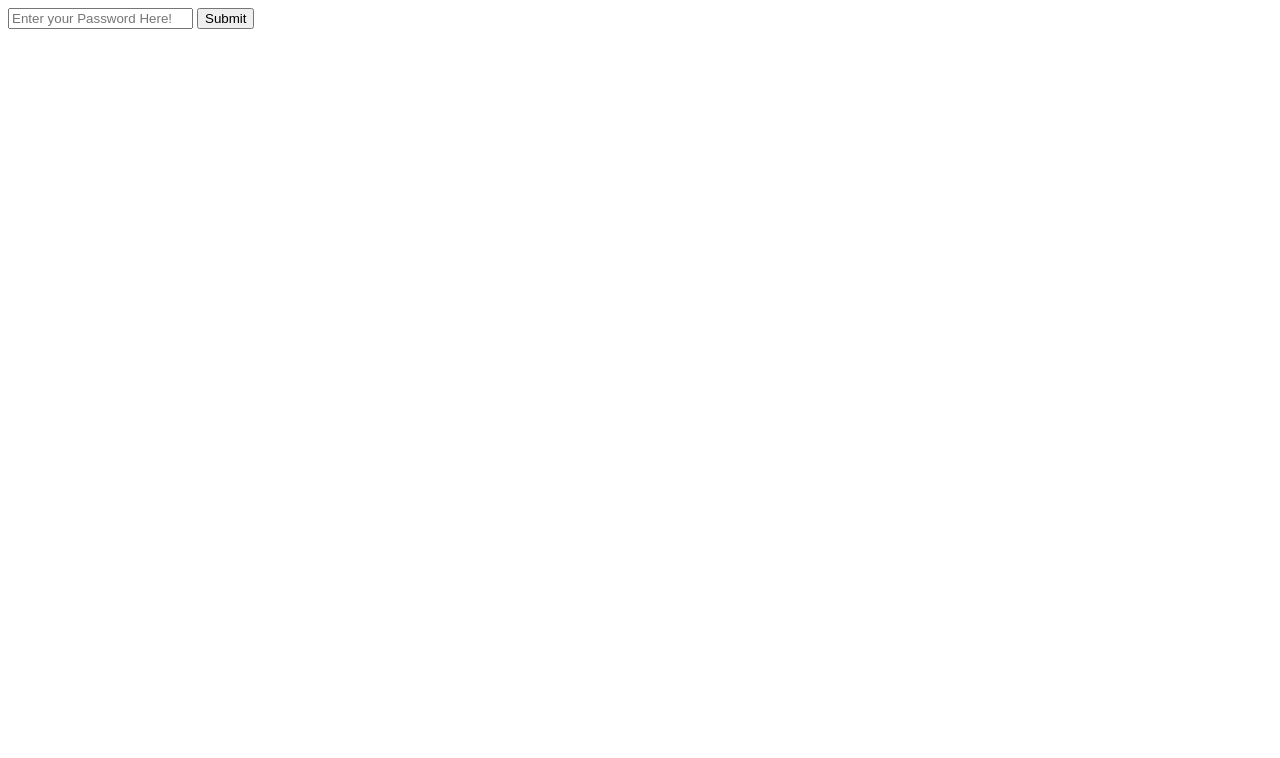
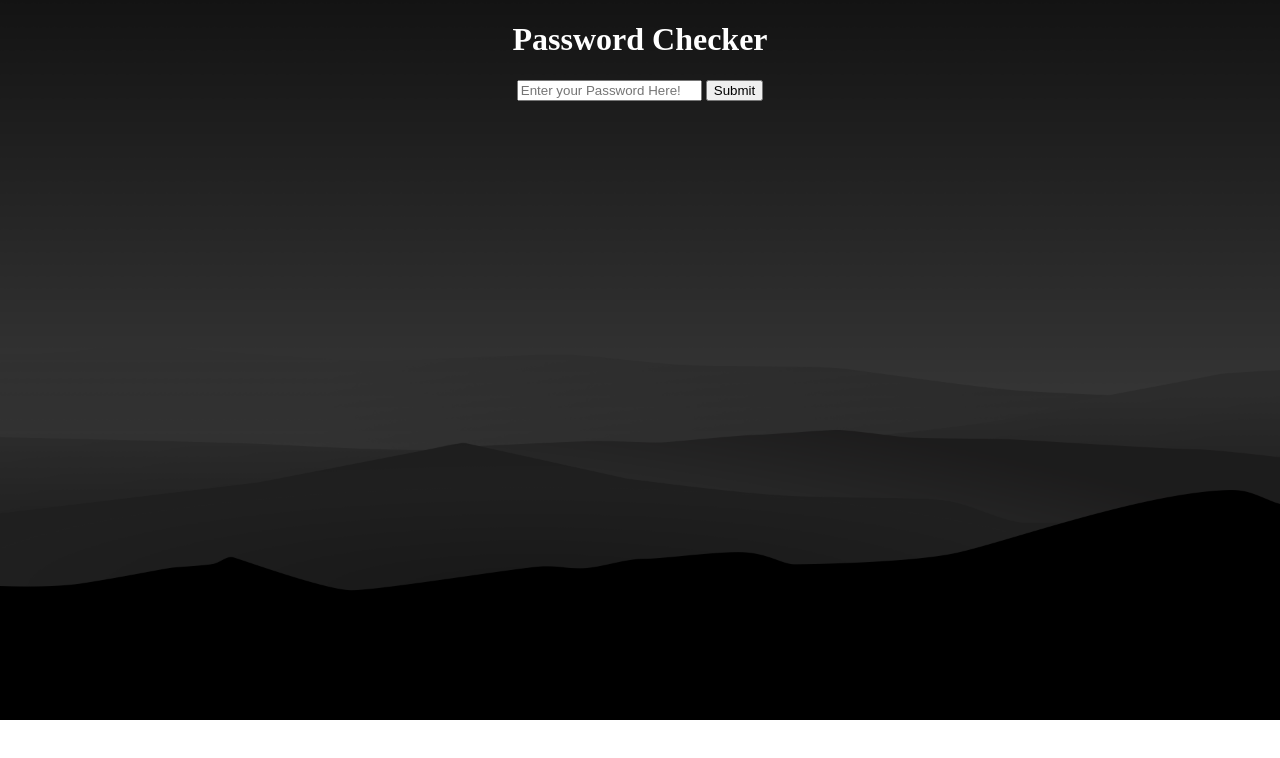
Before and after one commit to Marzuuq/CyberSecurity-Projects, a plain HTML site: page index.html in a window 1280 px wide. Drawn offline with Linux system fonts and the light colour scheme.

Commit message:
added basic images

```diff
--- a/Password-Checker/Style.css
+++ /dev/null
@@ -1,5 +0,0 @@
-#main-body{
-    display: flex;
-    justify-content: center;
-    align-items:center;
-}
--- /dev/null
+++ b/Style.css
@@ -0,0 +1,11 @@
+#main {
+    text-align: center;
+    align-items: center;
+    color: white;
+}
+#main-body{
+    background-image: url("Assets/wp8018066-8k-dark-wallpapers\ \(1\).png");
+    background-repeat: no-repeat;
+    background-size: cover;
+
+}
--- a/Password-Checker/index.html
+++ b/index.html
@@ -4,11 +4,15 @@
     <meta charset="UTF-8">
     <meta name="viewport" content="width=device-width, initial-scale=1.0">
     <title>Password Checker</title>
+    <link rel="stylesheet" href="Style.css">
 </head>
 <body id = "main-body">
-    <div id = "bone">
-    <input type="text" placeholder="Enter your Password Here!">
-    <button>Submit</button>
+
+    <div id="main">
+        <h1>Password Checker</h1>
+        <input type="text" placeholder="Enter your Password Here!">
+        <button> Submit </button>
+
     </div>
 </body>
 </html>
```
Also changed, not shown: App.js (added), Assets/Aesthetic colors-2.png (added), Assets/wp8018066-8k-dark-wallpapers (1).png (added), Password-Checker/App.js (deleted).
